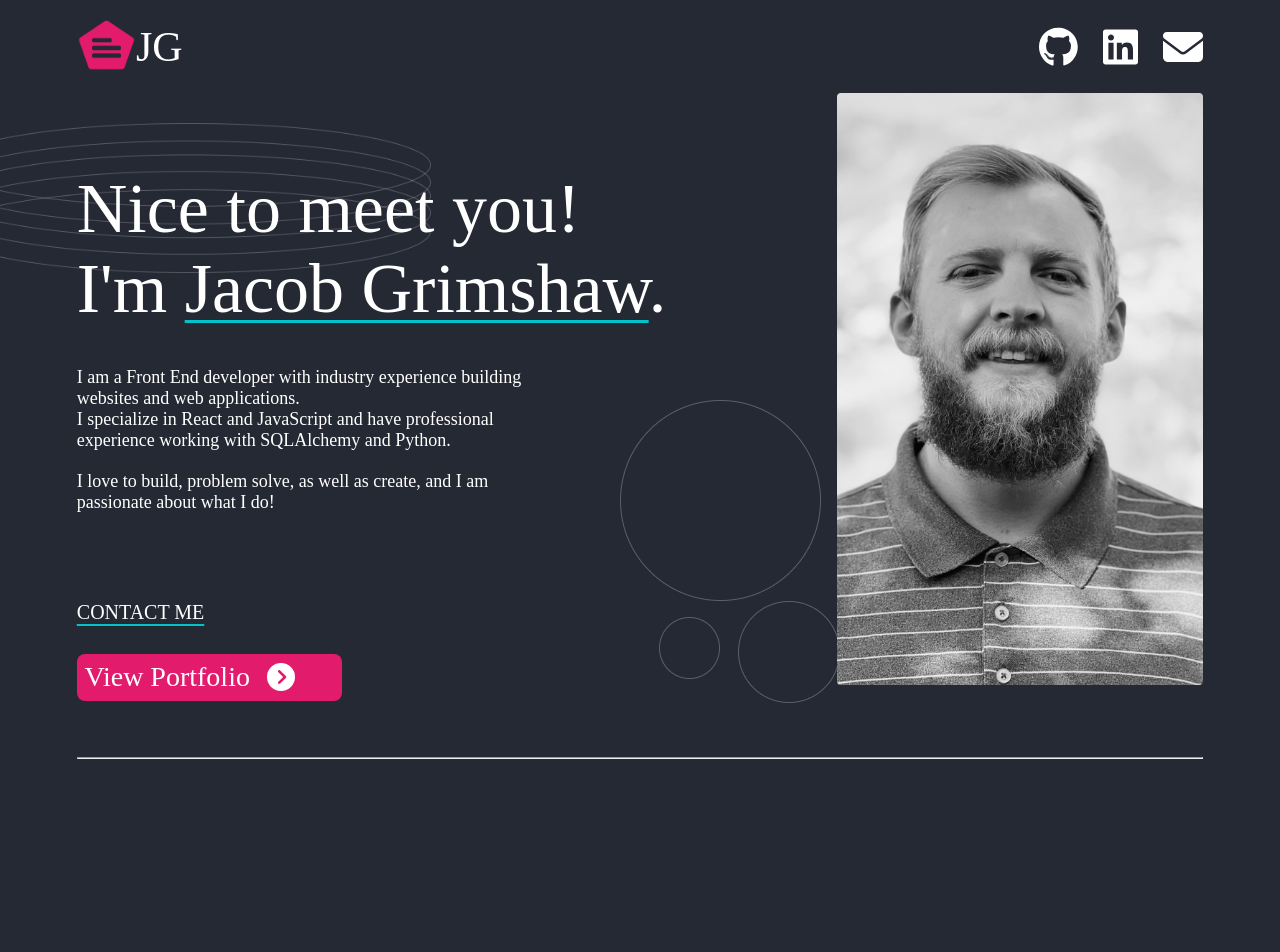
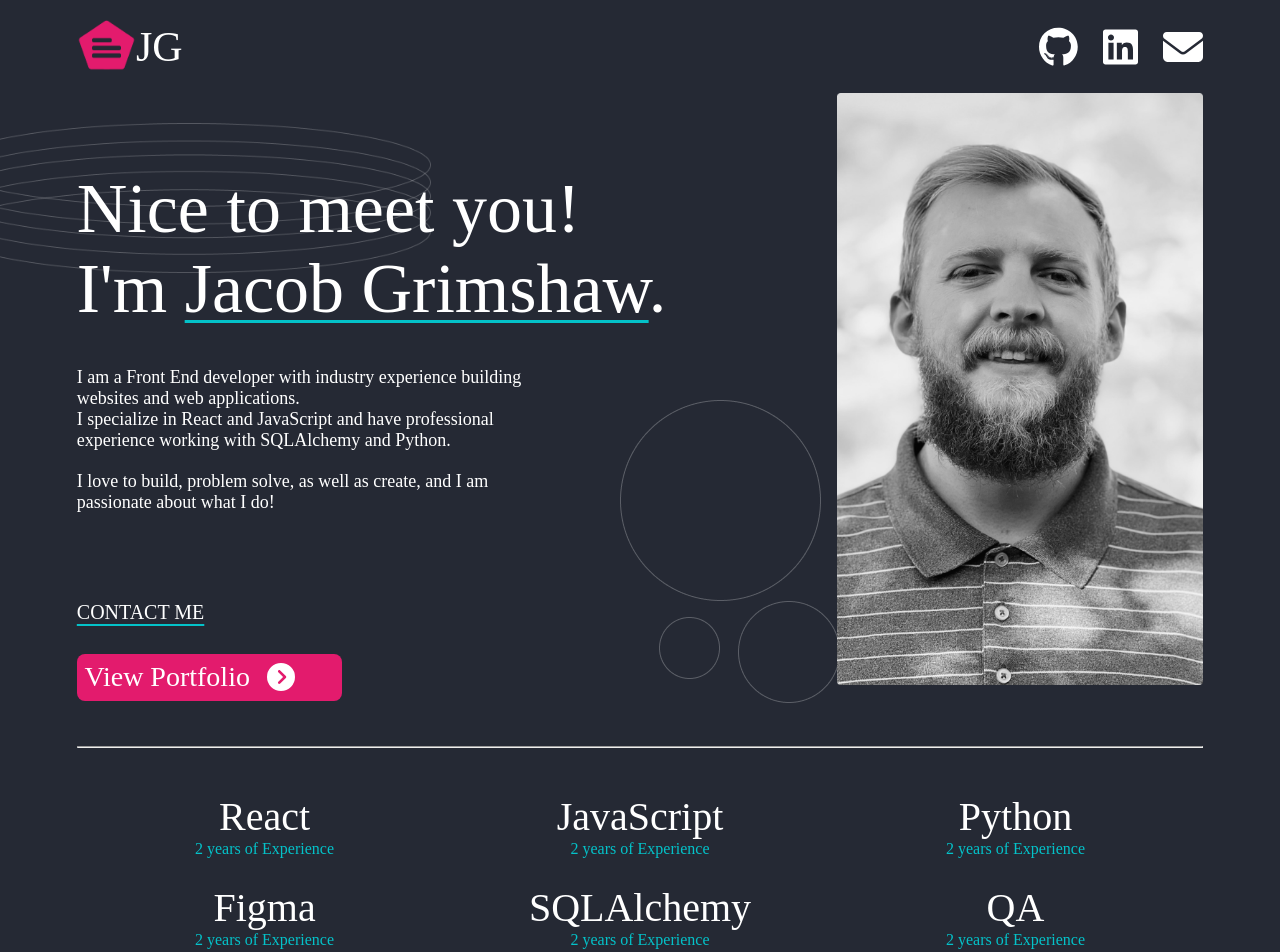
Before and after one commit to jkgrim/portfolio, a React (Create React App) app: page / in a window 1280 px wide. Shown: the top 952 px of the page. Before the commit the page ends 815 px from the top, so only its background shows below. Built offline with nearby package versions, Linux system fonts and the light colour scheme; a web font is replaced by a local one.

Commit message:
built out skills portion of portfolio

```diff
--- a/src/App.js
+++ b/src/App.js
@@ -11,6 +11,26 @@ import swirlies from "./images/swirlies.png";
 import circles from "./images/circles.png";
 
 function App() {
+  const skills = [
+    { name: "React", experience: 2 },
+    { name: "JavaScript", experience: 2 },
+    { name: "Python", experience: 2 },
+    { name: "Figma", experience: 2 },
+    { name: "SQLAlchemy", experience: 2 },
+    { name: "QA", experience: 2 },
+  ];
+
+  console.log(skills);
+
+  const renderSkills = skills.map((skill) => {
+    return (
+      <div className="skill">
+        <div className="skill-name">{skill.name}</div>
+        <div className="experience">{skill.experience} years of Experience</div>
+      </div>
+    );
+  });
+
   return (
     <div className="portfolio-container">
       <div className="nav-container">
@@ -95,6 +115,8 @@ function App() {
       </div>
 
       <hr />
+
+      <div className="skills-container">{renderSkills}</div>
     </div>
   );
 }
--- a/src/styles/pages/home.scss
+++ b/src/styles/pages/home.scss
@@ -2,7 +2,7 @@
   margin: 1% 6%;
 
   hr {
-    margin: 5% 0;
+    margin: 4% 0;
   }
 
   .swirlies {
@@ -47,7 +47,6 @@
       }
 
       svg {
-        // position: relative;
         font-size: 40px;
         transition: 0.2s ease-in-out;
         text-decoration: none;
@@ -101,6 +100,7 @@
         margin-bottom: 30px;
 
         a {
+          transition: 0.2s ease-in-out;
           font-size: 20px;
           font-weight: 300;
           color: #fff;
@@ -109,10 +109,16 @@
           text-decoration-thickness: 2px;
           text-underline-offset: 5px;
         }
+
+        a:hover {
+          text-decoration-color: $primary-pink;
+          padding-left: 10px;
+        }
       }
 
       .view-portfolio-wrapper {
         a {
+          transition: 0.2s ease-in-out;
           display: flex;
           align-items: center;
           font-size: 28px;
@@ -122,6 +128,10 @@
           padding: 1%;
           background-color: $primary-pink;
           border-radius: 8px;
+        }
+
+        a:hover {
+          padding-left: 20px;
         }
 
         svg {
@@ -138,4 +148,22 @@
       }
     }
   }
+
+  .skills-container {
+    display: grid;
+    grid-template-columns: 1fr 1fr 1fr;
+
+    .skill {
+      text-align: center;
+
+      .skill-name {
+        font-size: 40px;
+      }
+
+      .experience {
+        color: $primary-teal;
+        margin-bottom: 7%;
+      }
+    }
+  }
 }
```
